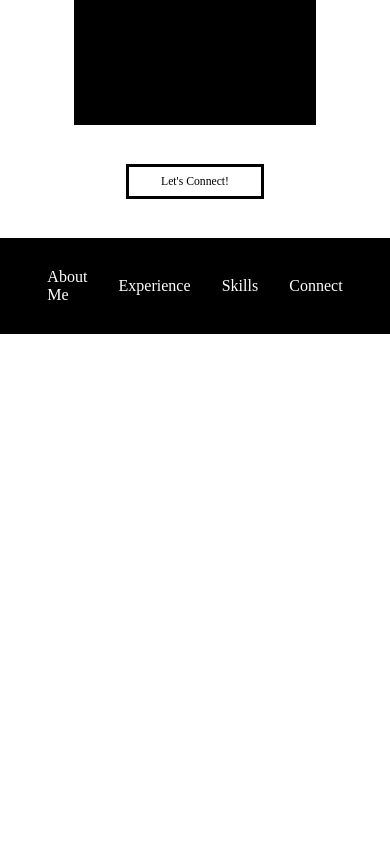
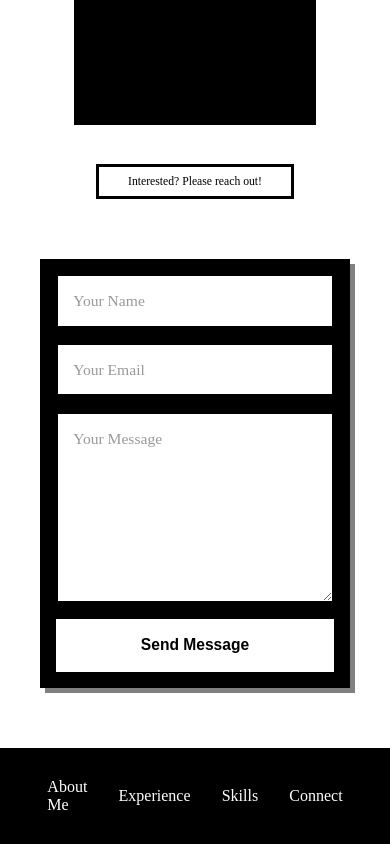
Before and after one commit to noahmarquie1/portfolio, a React (Vite) app: page / in a window 390 px wide. Shown: the part 2046-2890 px from the top of the page. Before the commit the page ends 2380 px from the top, so only its background shows below. Built offline with nearby package versions, Linux system fonts and the light colour scheme; no server answers.

Commit message:
Added contact form

```diff
--- a/package.json
+++ b/package.json
@@ -10,6 +10,8 @@
     "preview": "vite preview"
   },
   "dependencies": {
+    "@vercel/analytics": "^2.0.1",
+    "nodemailer": "^8.0.10",
     "react": "^19.2.6",
     "react-dom": "^19.2.6"
   },
--- a/src/App.tsx
+++ b/src/App.tsx
@@ -1,6 +1,7 @@
 import { useState } from "react";
 import { About } from "./components/About";
 import { Footer } from "./components/Footer";
+import { Analytics } from "@vercel/analytics/react";
 
 import "./App.css";
 import NavBar from "./components/NavBar";
@@ -19,6 +20,7 @@ function App() {
       <Skills />
       <Contact />
       <Footer />
+      <Analytics />
     </div>
   );
 }
--- a/src/components/Contact.css
+++ b/src/components/Contact.css
@@ -2,7 +2,118 @@
   font-size: 3vw;
   text-align: center;
   border: 3px solid black;
-  width: 30%;
+  width: 45%;
   margin: 10vw auto;
   padding: 2vw;
+  margin-bottom: 0px;
 }
+
+.contact-form-wrapper {
+  background-color: black;
+  margin: 80px;
+  padding: 3vw;
+  box-shadow: 5px 5px gray;
+  margin-top: 20px;
+}
+
+.contact-form {
+  display: flex;
+  flex-direction: column;
+  gap: 2vw;
+}
+
+.contact-input,
+.contact-textarea {
+  padding: 1.5vw;
+  border: 2px solid black;
+  font-size: 1vw;
+  font-family: inherit;
+  background-color: white;
+  color: black;
+}
+
+.contact-input::placeholder,
+.contact-textarea::placeholder {
+  color: #999;
+}
+
+.contact-input:focus,
+.contact-textarea:focus {
+  outline: none;
+  border-color: black;
+  box-shadow: 0 0 0 3px rgba(0, 0, 0, 0.1);
+}
+
+.contact-textarea {
+  resize: vertical;
+  min-height: 15vw;
+}
+
+.contact-submit {
+  padding: 1.5vw;
+  background-color: white;
+  color: black;
+  border: 2px solid white;
+  font-size: 1vw;
+  font-weight: bold;
+  cursor: pointer;
+  transition: all 0.3s ease;
+}
+
+.contact-submit:hover:not(:disabled) {
+  background-color: black;
+  color: white;
+}
+
+.contact-submit:disabled {
+  opacity: 0.6;
+  cursor: not-allowed;
+}
+
+.contact-success {
+  padding: 1vw;
+  background-color: #4caf50;
+  color: white;
+  text-align: center;
+  font-size: 1vw;
+  border-radius: 4px;
+}
+
+.contact-error {
+  padding: 1vw;
+  background-color: #f44336;
+  color: white;
+  text-align: center;
+  font-size: 1vw;
+  border-radius: 4px;
+}
+
+@media (max-width: 768px) {
+  .contact-form-wrapper {
+    margin: 60px 40px;
+    padding: 4vw;
+  }
+
+  .contact-form {
+    gap: 4vw;
+  }
+
+  .contact-input,
+  .contact-textarea {
+    padding: 4vw;
+    font-size: 4vw;
+  }
+
+  .contact-textarea {
+    min-height: 40vw;
+  }
+
+  .contact-submit {
+    padding: 4vw;
+    font-size: 4vw;
+  }
+
+  .contact-success {
+    font-size: 3.5vw;
+  }
+}
--- a/src/components/Contact.tsx
+++ b/src/components/Contact.tsx
@@ -1,10 +1,106 @@
-import React from "react";
+import React, { useState } from "react";
 import "./Contact.css";
 
 export const Contact: React.FC = () => {
+  const [formData, setFormData] = useState({
+    name: "",
+    email: "",
+    message: "",
+  });
+  const [submitted, setSubmitted] = useState(false);
+  const [error, setError] = useState("");
+  const [loading, setLoading] = useState(false);
+
+  const handleChange = (
+    e: React.ChangeEvent<HTMLInputElement | HTMLTextAreaElement>
+  ) => {
+    const { name, value } = e.target;
+    setFormData((prev) => ({ ...prev, [name]: value }));
+  };
+
+  const handleSubmit = async (e: React.FormEvent<HTMLFormElement>) => {
+    e.preventDefault();
+    setLoading(true);
+    setError("");
+
+    try {
+      const response = await fetch("/api/contact", {
+        method: "POST",
+        headers: {
+          "Content-Type": "application/json",
+        },
+        body: JSON.stringify({
+          name: formData.name,
+          email: formData.email,
+          message: formData.message,
+        }),
+      });
+
+      const data = await response.json();
+
+      if (response.ok) {
+        setSubmitted(true);
+        setFormData({ name: "", email: "", message: "" });
+        setTimeout(() => setSubmitted(false), 5000);
+      } else {
+        setError(data.error || "Failed to send message");
+        console.error("Form submission failed:", data);
+      }
+    } catch (error) {
+      setError("Network error. Please try again.");
+      console.error("Form submission error:", error);
+    } finally {
+      setLoading(false);
+    }
+  };
+
   return (
     <div className="contact-container" id="connect">
-      <div className="contact-title">Let's Connect!</div>
+      <div className="contact-title">Interested? Please reach out!</div>
+      <div className="contact-form-wrapper">
+        <form className="contact-form" onSubmit={handleSubmit}>
+          <input
+            type="text"
+            name="name"
+            placeholder="Your Name"
+            value={formData.name}
+            onChange={handleChange}
+            required
+            className="contact-input"
+          />
+          <input
+            type="email"
+            name="email"
+            placeholder="Your Email"
+            value={formData.email}
+            onChange={handleChange}
+            required
+            className="contact-input"
+          />
+          <textarea
+            name="message"
+            placeholder="Your Message"
+            value={formData.message}
+            onChange={handleChange}
+            required
+            className="contact-textarea"
+            rows={5}
+          />
+          <button
+            type="submit"
+            className="contact-submit"
+            disabled={loading}
+          >
+            {loading ? "Sending..." : "Send Message"}
+          </button>
+          {submitted && (
+            <div className="contact-success">Message sent successfully!</div>
+          )}
+          {error && (
+            <div className="contact-error">{error}</div>
+          )}
+        </form>
+      </div>
     </div>
   );
 };
--- a/src/components/Experience.tsx
+++ b/src/components/Experience.tsx
@@ -1,9 +1,5 @@
 import React from "react";
 import "./Experience.css";
-import accessiwayLogo from "../assets/accessiway.png";
-import transmutexLogo from "../assets/transmutex.png";
-import uroLogo from "../assets/ubc_uro.png";
-import mathLogo from "../assets/math.png";
 
 import transmutexExperience from "../assets/experience/fission_rates.gif";
 import accessiwayExperience from "../assets/experience/accessiwayDetail.avif";
```
Also changed, not shown: api/contact.ts (added, +57 -0 lines), 1 other file (tests, documents, lock files or other folders).
